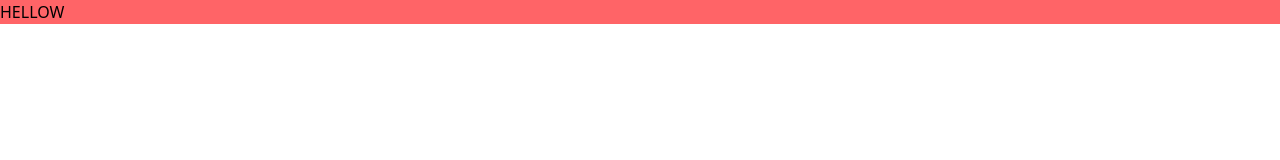
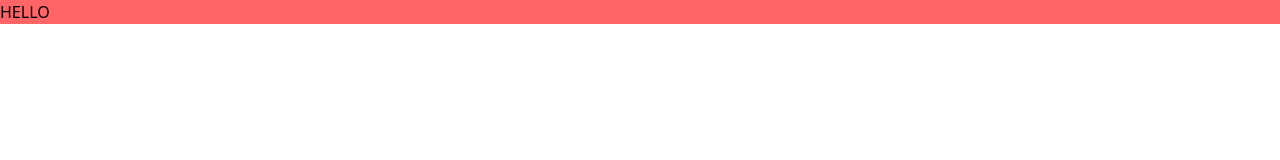
Before and after one commit to jashan1918/carpoolProj, a React (Vite) app in the folder frontend/: page / in a window 1280 px wide. Shown: the top 160 px of the page. Built offline with nearby package versions, Linux system fonts and the light colour scheme.

Commit message:
project viewed

```diff
--- a/frontend/src/App.jsx
+++ b/frontend/src/App.jsx
@@ -1,14 +1,11 @@
-import { useState } from 'react'
-import reactLogo from './assets/react.svg'
-import viteLogo from '/vite.svg'
 import './App.css'
 
 function App() {
-  const [count, setCount] = useState(0)
+
 
   return (
     <>
-     <div className='bg-red-400'>HELLOW</div>
+     <div className='bg-red-400'>HELLO</div>
     </>
   )
 }
```
